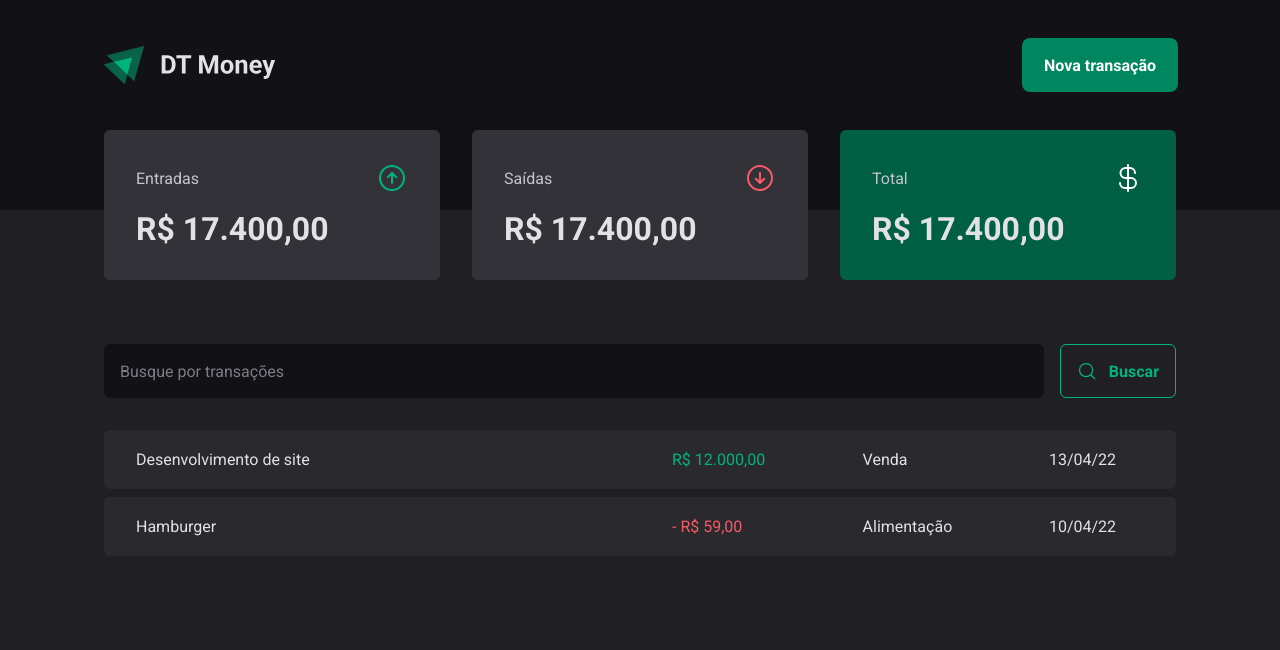
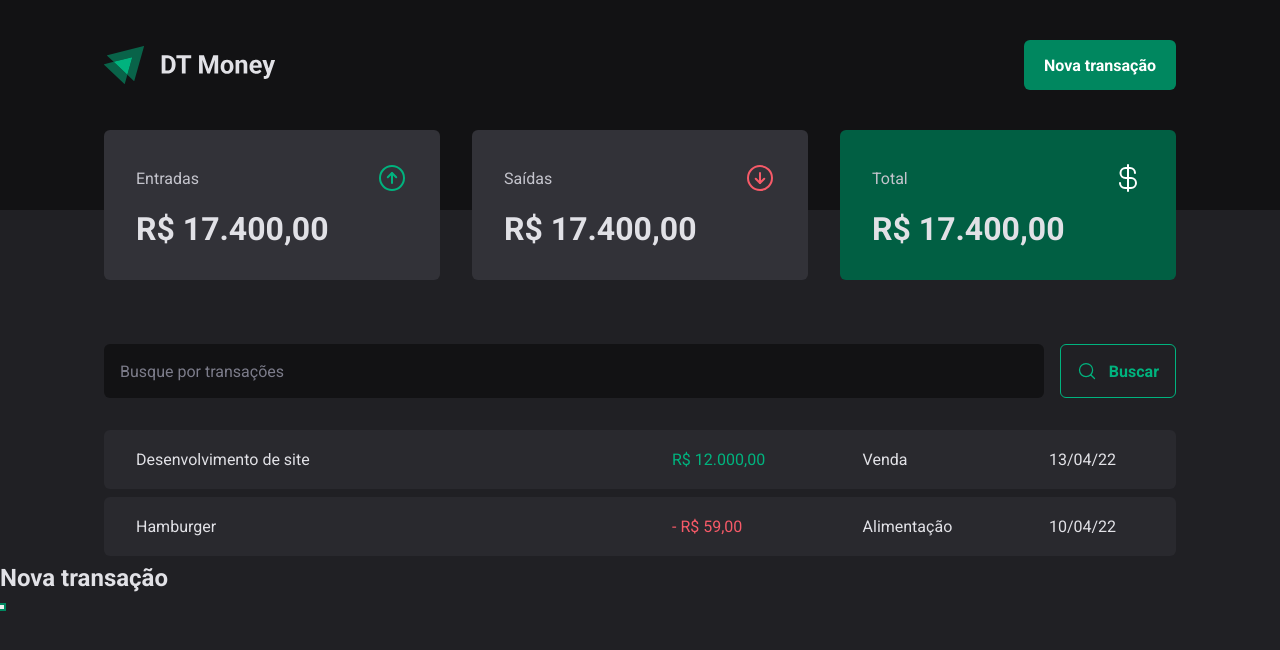
Before and after one commit to FelipeEWeiss/dt-money, a React (Vite) app: page / in a window 1280 px wide. Both pictures are taken after a click on the button "Nova transação". Shown: the top 650 px of the page. Built offline with nearby package versions, Linux system fonts and the light colour scheme.

Commit message:
improve(modal): Created modal

```diff
--- a/src/components/Header/index.tsx
+++ b/src/components/Header/index.tsx
@@ -1,5 +1,6 @@
 import logoImg from '../../assets/logo.svg';
 import { HeaderContainer, HeaderContent, NewTransactionButton } from "./styles";
+import * as Dialog from '@radix-ui/react-dialog';
 
 export function Header() {
   return (
@@ -7,7 +8,20 @@
       <HeaderContent>
         <img src={logoImg} alt="" />
 
-        <NewTransactionButton>Nova transação</NewTransactionButton>
+        <Dialog.Root>
+          <Dialog.Trigger asChild>
+            <NewTransactionButton>Nova transação</NewTransactionButton>
+          </Dialog.Trigger>
+
+          <Dialog.Portal>
+            <Dialog.Overlay />
+
+            <Dialog.Content>
+              <Dialog.Title>Nova transação</Dialog.Title>
+              <Dialog.Close />
+            </Dialog.Content>
+          </Dialog.Portal>
+        </Dialog.Root>
       </HeaderContent>
     </HeaderContainer>
   )
```
